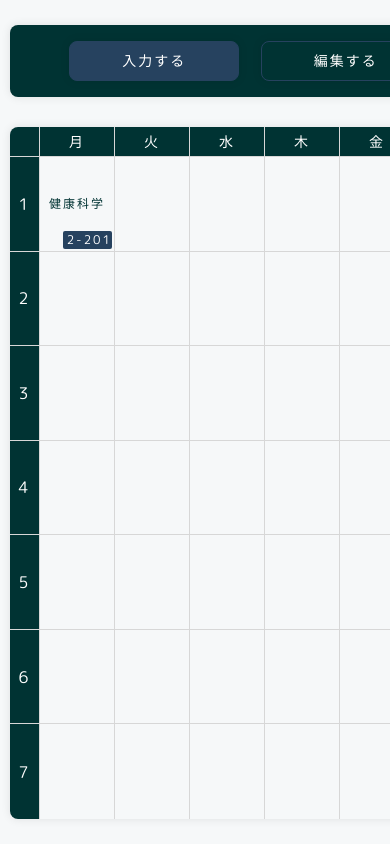
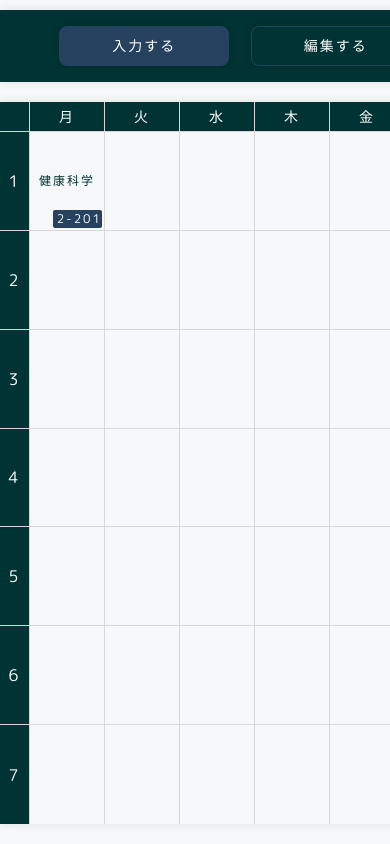
Before and after one commit to 1nary/Timey, a Django app: page / in a window 390 px wide; the page is wider, and only the part inside the window is pictured. Run offline with Django 3.2, Linux system fonts and the light colour scheme; data comes from the database, SQL or seed files in the repository; some libraries are stand-ins or nearby versions.

Commit message:
メディアクエリの設定

```diff
--- a/create/static/css/syle.css
+++ b/create/static/css/syle.css
@@ -464,25 +464,6 @@ p {
   color: #fff;
 }
 
-@media screen and (max-width: 928px) {
-  .body__main {
-    width: 100%;
-    padding: 25px 20px;
-  }
-}
-@media screen and (max-width: 560px) {
-  .body__main {
-    width: 100%;
-    padding:  25px 10px;
-  }
-  .body__main-menu-title {
-    display: none;
-  }
-  .body__main-menu-btn-wrap {
-    margin: 0 auto;
-  }
-}
-
 .body__main-menu {
   background: #003333;
   box-shadow: 0px 0 10px rgba(0, 0, 0, 0.1);
@@ -577,7 +558,37 @@ p {
   user-select: text;
   line-height: 1.3;
 }
+.body__main-table tbody tr td p::selection {
+  background: #26425F;
+  color: #fff;
+}/*# sourceMappingURL=syle.css.map */
+
+/* メディアクエリ */
+
+@media screen and (max-width: 928px) {
+  .body__main {
+    width: 100%;
+    padding: 25px 20px;
+  }
+}
 @media screen and (max-width: 560px) {
+  .body__main {
+    width: 100%;
+    padding: 10px 0;
+  }
+  .body__main-menu {
+    border-radius: 0px;
+  }
+  .body__main-menu-title {
+    display: none;
+  }
+  .body__main-menu-btn-wrap {
+    margin: 0 auto;
+  }
+  .body__main-table {
+    border-radius: 0px;
+    margin-top: 20px;
+  }
   .body__main-table tbody tr td p {
     font-size: 12px;
   }
@@ -593,7 +604,3 @@ p {
     padding: 0 2px;
   }
 }
-.body__main-table tbody tr td p::selection {
-  background: #26425F;
-  color: #fff;
-}/*# sourceMappingURL=syle.css.map */
```
